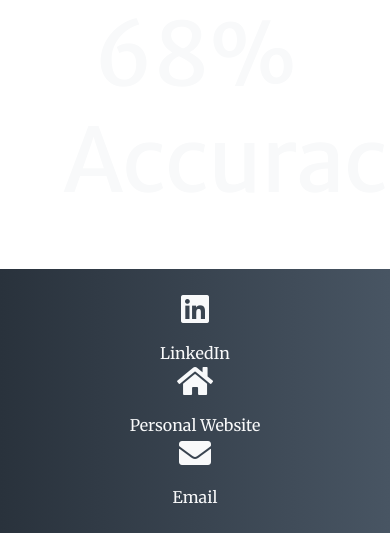
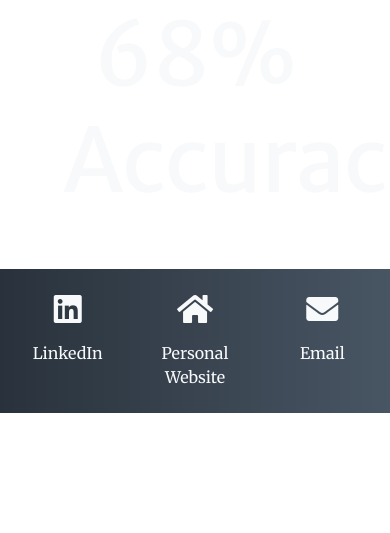
Before and after one commit to nbroad1881/sentimentr, a Flask app: page /models in a window 390 px wide; the page is wider, and only the part inside the window is pictured. Shown: the part 4653-5186 px from the top of that part. After the commit the page ends 5066 px from the top of that part, so only its background shows below. Run offline with Flask 2, Linux system fonts and the light colour scheme; some libraries are stand-ins or nearby versions.

Commit message:
feat: open graph protocol, custom nav for each page, change footer to look better on small screens

```diff
--- a/flask_app/templates/layout.html
+++ b/flask_app/templates/layout.html
@@ -74,28 +107,22 @@
 
 
 <!-- Contact Section -->
-<section class="bg-gray-grad page-section p-4" id="contact">
+<section class="bg-gray-grad page-section px-1 px-sm-3 py-4" id="contact">
     <div class="container">
-        {#        <div class="row justify-content-center my-5">#}
-        {#            <div class="col-lg-8 text-center">#}
-        {#                <h2 class="mt-0 text-light">Contact</h2>#}
-        {#                <hr class="divider my-0">#}
-        {#            </div>#}
-        {#        </div>#}
-        <div class="row mx-5 my-0">
-            <div class="col-lg-3 ml-auto text-center ">
+        <div class="row justify-content-center my-0">
+            <div class="col-4 col-sm-3  text-center ">
                 <a href="https://www.linkedin.com/in/nicholas-broad-7a530263" class="d-block">
                     <i class="fab fa-linkedin fa-2x mb-3 text-light"></i>
                 </a>
                 <a class="d-block text-light" href="https://www.linkedin.com/in/nicholas-broad-7a530263">LinkedIn</a>
             </div>
-            <div class="col-lg-3 mx-0 text-center">
+            <div class="col-4 col-sm-3  text-center">
                 <a href="https://nmbroad.com" class="d-block">
                     <i class="fas fa-home fa-2x mb-3 text-light"></i>
                 </a>
                 <a class="d-block  text-light" href="https://nmbroad.com">Personal Website</a>
             </div>
-            <div class="col-lg-3 mr-auto text-center">
+            <div class="col-4 col-sm-3  text-center">
                 <a href="mailto:nicholas@nmbroad.com" class="d-block">
                     <i class="fas fa-envelope fa-2x mb-3 text-light"></i>
                 </a>
```
Also changed, not shown: other parts of flask_app/templates/layout.html (+37 -4 lines). Lines whose indentation alone changed are shown as unchanged.
